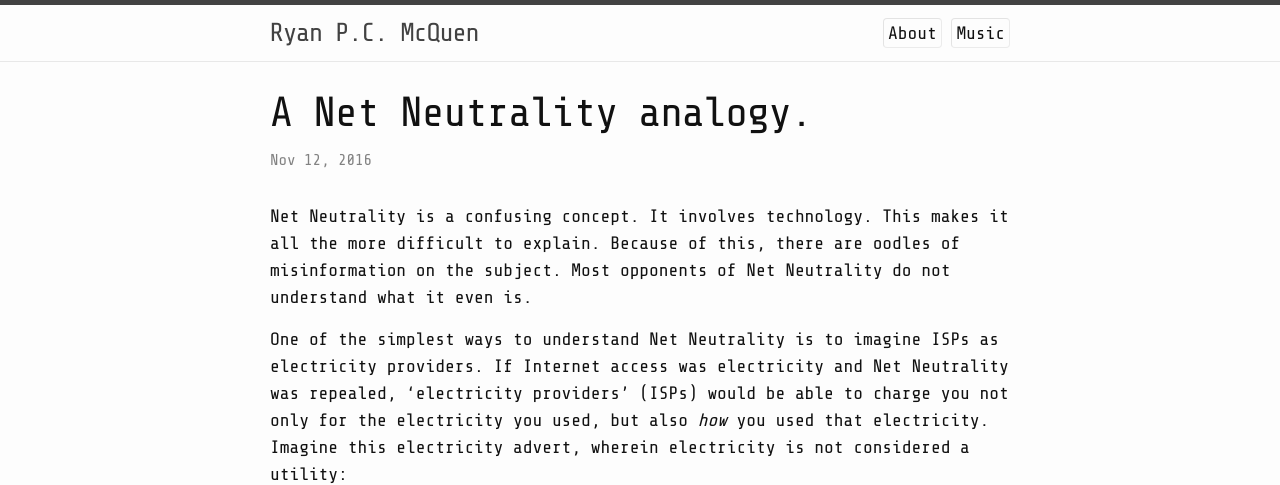
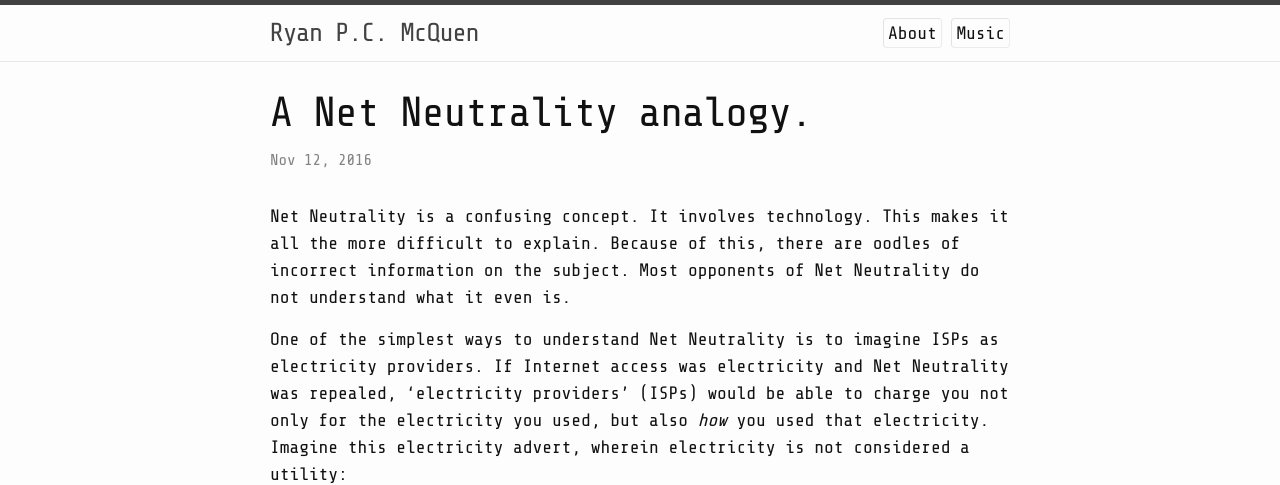
Before and after one commit to ryanpcmcquen/ryanpcmcquen.github.io, a Jekyll site: the page built from _posts/2016-11-12-a-net-neutrality-analogy.md, in a window 1280 px wide, cut to the strip 0-485 px from the top of the page. Built offline with Jekyll 4.4.1, drawn with Linux system fonts in a browser that asks for light colours; comment, search, counter and statistics services are not loaded.

Commit message:
Misinformation is a strange word.

```diff
--- a/_posts/2016-11-12-a-net-neutrality-analogy.md
+++ b/_posts/2016-11-12-a-net-neutrality-analogy.md
@@ -5,7 +5,7 @@ date: 2016-11-12 15:08
 categories: internet
 ---
 
-Net Neutrality is a confusing concept. It involves technology. This makes it all the more difficult to explain. Because of this, there are oodles of misinformation on the subject. Most opponents of Net Neutrality do not understand what it even is.
+Net Neutrality is a confusing concept. It involves technology. This makes it all the more difficult to explain. Because of this, there are oodles of incorrect information on the subject. Most opponents of Net Neutrality do not understand what it even is.
 
 One of the simplest ways to understand Net Neutrality is to imagine ISPs as electricity providers. If Internet access was electricity and Net Neutrality was repealed, 'electricity providers' (ISPs) would be able to charge you not only for the electricity you used, but also _how_ you used that electricity. Imagine this electricity advert, wherein electricity is not considered a utility:
 
```
